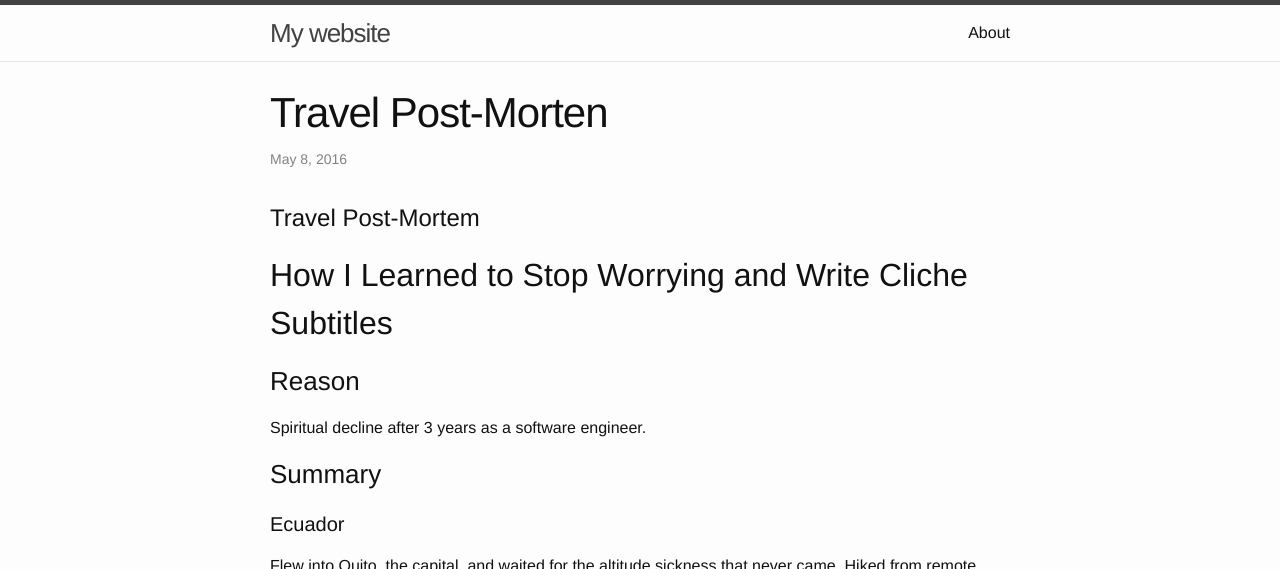
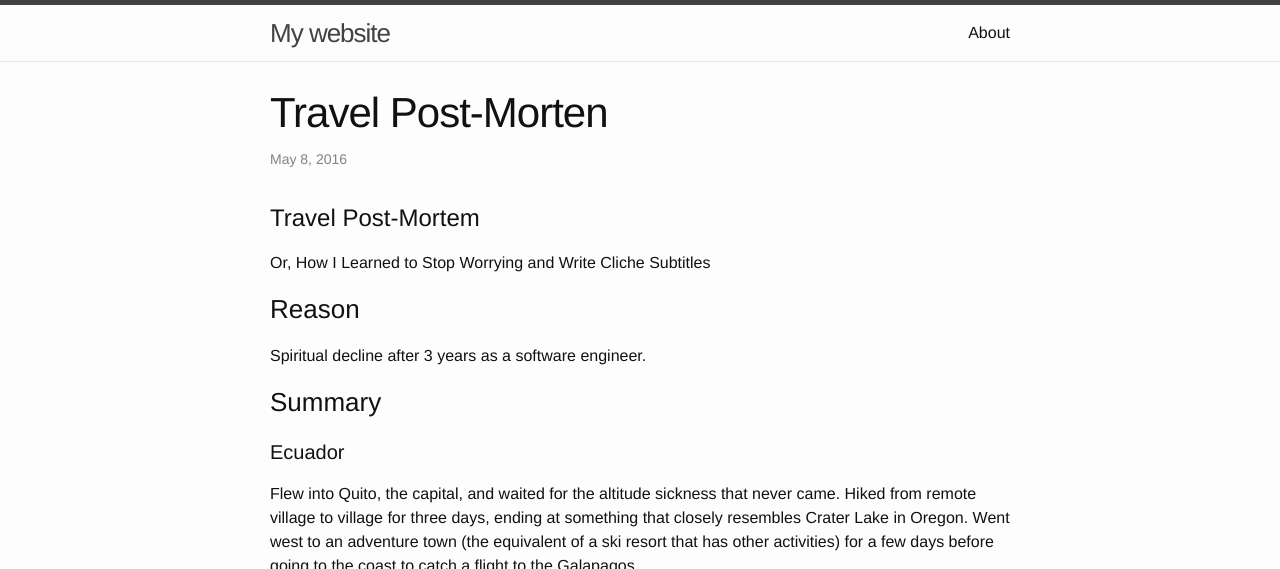
Before and after one commit to mzemel/mzemel.github.io, a Jekyll site: the page built from _posts/2016-05-08-travel-post-mortem.markdown, in a window 1280 px wide and 900 px high, cut to the strip 0-569 px from the top of the window. Built offline with Jekyll 4.4.1, drawn with Linux system fonts in a browser that asks for light colours.

```diff
--- a/_posts/2016-05-08-travel-post-mortem.markdown
+++ b/_posts/2016-05-08-travel-post-mortem.markdown
@@ -6,7 +6,8 @@ categories: personal
 ---
 
 # Travel Post-Mortem
-## How I Learned to Stop Worrying and Write Cliche Subtitles
+
+Or, How I Learned to Stop Worrying and Write Cliche Subtitles
 
 ### Reason
 
```
